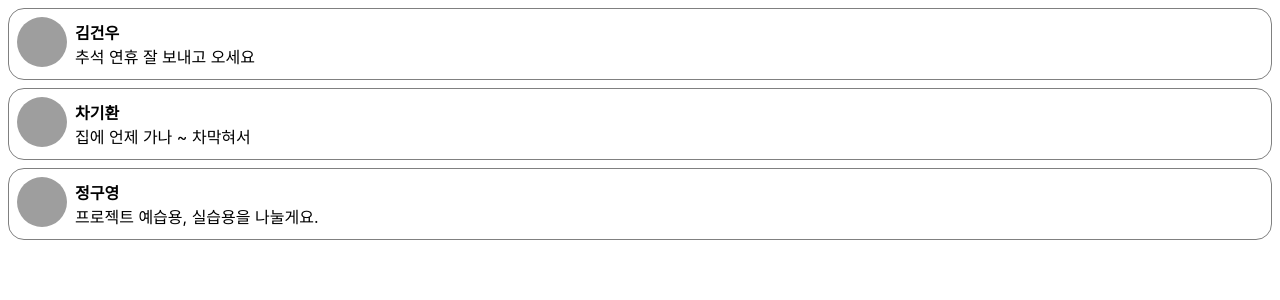
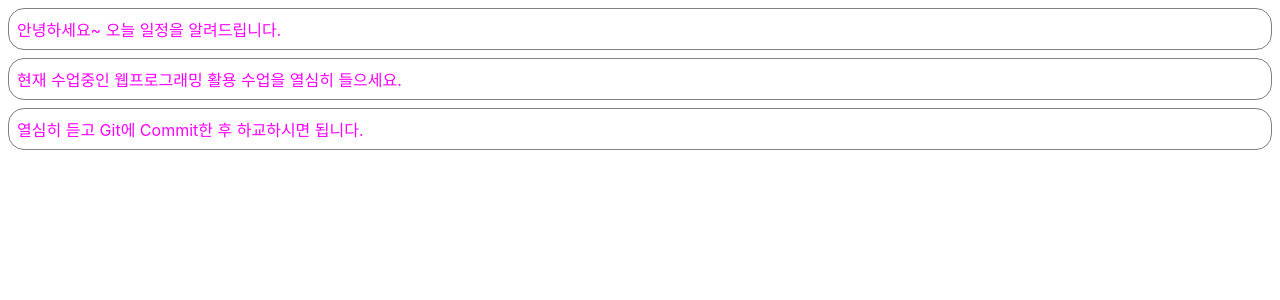
Before and after one commit to kimkunwoo99/ReactProject2024, a React (Create React App) app: page / in a window 1280 px wide. Shown: the top 300 px of the page. Built offline with nearby package versions, Linux system fonts and the light colour scheme; grey boxes are pictures that could not be loaded.

Commit message:
React 6장

```diff
--- /dev/null
+++ b/src/chp06/Notification.css
@@ -0,0 +1,12 @@
+.wrapper{
+       margin: 8px;
+         padding: 8px;
+         display: flex;
+         flex-direction: row;
+         border: 1px solid grey;
+         border-radius: 16px;
+     }
+.messageText{
+           color: magenta;
+           font-size: 16px;
+    }
--- /dev/null
+++ b/src/chp06/Notification.jsx
@@ -0,0 +1,39 @@
+import React from "react";
+import './Notification.css';
+
+// const styles = {
+//     wrapper: {
+//         margin: 8,
+//         padding: 8,
+//         display: "flex",
+//         flexDirection: "row",
+//         border: "1px solid grey",
+//         borderRadius: 16,
+//     },
+//     messageText: {
+//         color: "magenta",
+//         fontSize: 16,
+//     },
+// };
+
+class Notification extends React.Component{
+    constructor(props) {
+        super(props); // Component가 생성될 때 props를 전달받을 수 있는 매개변수를 갖는 생성자가 호출된다.
+
+        this.state = {
+
+        }
+    }
+
+    render() {
+        return(
+            <div className="wrapper">
+                <span className="messageText">
+                    {this.props.message}
+                </span>
+            </div>
+        );
+    }
+}
+
+  export default Notification;
--- /dev/null
+++ b/src/chp06/NotificationList.jsx
@@ -0,0 +1,62 @@
+import React from "react";
+import Notification from "./Notification";
+
+const reservedNotifications= [
+    {
+        message: "안녕하세요~ 오늘 일정을 알려드립니다.",
+    },
+    {
+        message: "현재 수업중인 웹프로그래밍 활용 수업을 열심히 들으세요.",
+    },
+    {
+        message: "열심히 듣고 Git에 Commit한 후 하교하시면 됩니다.",
+    },
+];
+
+var timer;
+
+class NotificationList extends React.Component{
+    constructor(props) {
+        super(props);
+
+        this.state ={
+            notifications: [],
+        };
+    }
+
+    componentDidMount() {
+        const {notifications} = this.state;
+
+        timer = setInterval(() => {
+            if(notifications.length < reservedNotifications.length){
+                const index = notifications.length;
+                notifications.push(reservedNotifications[index]);
+                this.setState({
+                    notifications: notifications,
+                    });
+            }else{
+                clearInterval(timer);
+            }
+        } , 1000);
+    }
+
+    componentWillUnmount() {
+        if(timer){
+            clearInterval(timer);
+        }
+    }
+
+    render() {
+        return(
+            <div>
+                {
+                    this.state.notifications.map((notification) => {
+                        return <Notification message={notification.message}/>
+                })
+                }
+            </div>
+        );
+    }
+}
+
+export default NotificationList;
--- a/src/index.js
+++ b/src/index.js
@@ -8,14 +8,15 @@
 import ConfirmDialog from "./chp04/ConfirmDialog";
 import Clock from "./chp04/Clock";
 import CommentList from "./chp05/CommentList";
-
-
+import Notification from "./chp06/Notification";
+import NotificationList from "./chp06/NotificationList";
+import './chp06/Notification.css'
 
 const root = ReactDOM.createRoot(document.getElementById('root'));
 setInterval(()=>{
     root.render(
         <React.StrictMode>
-            <CommentList/>
+            <NotificationList />
         </React.StrictMode>
         );
     }
```
